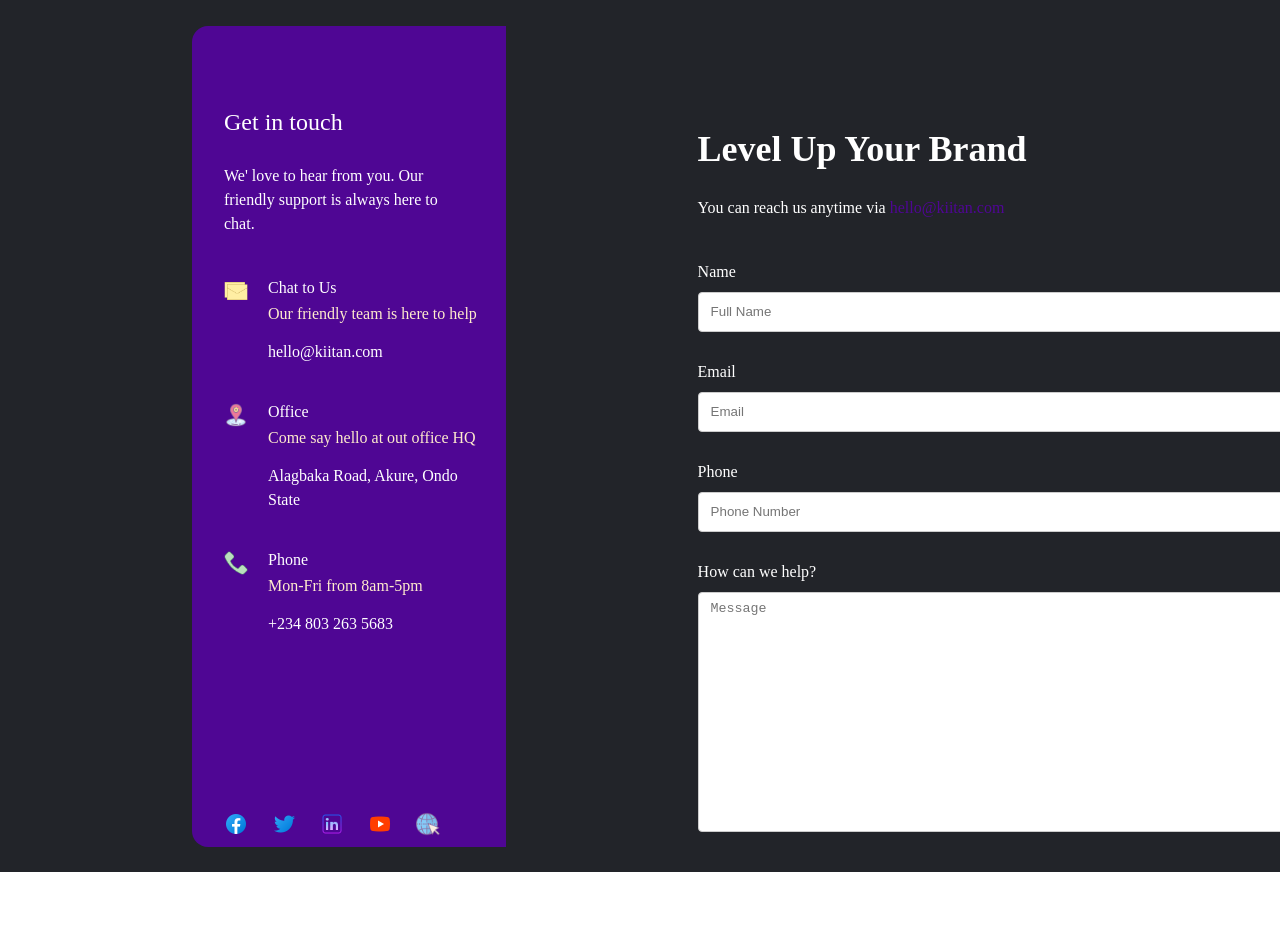
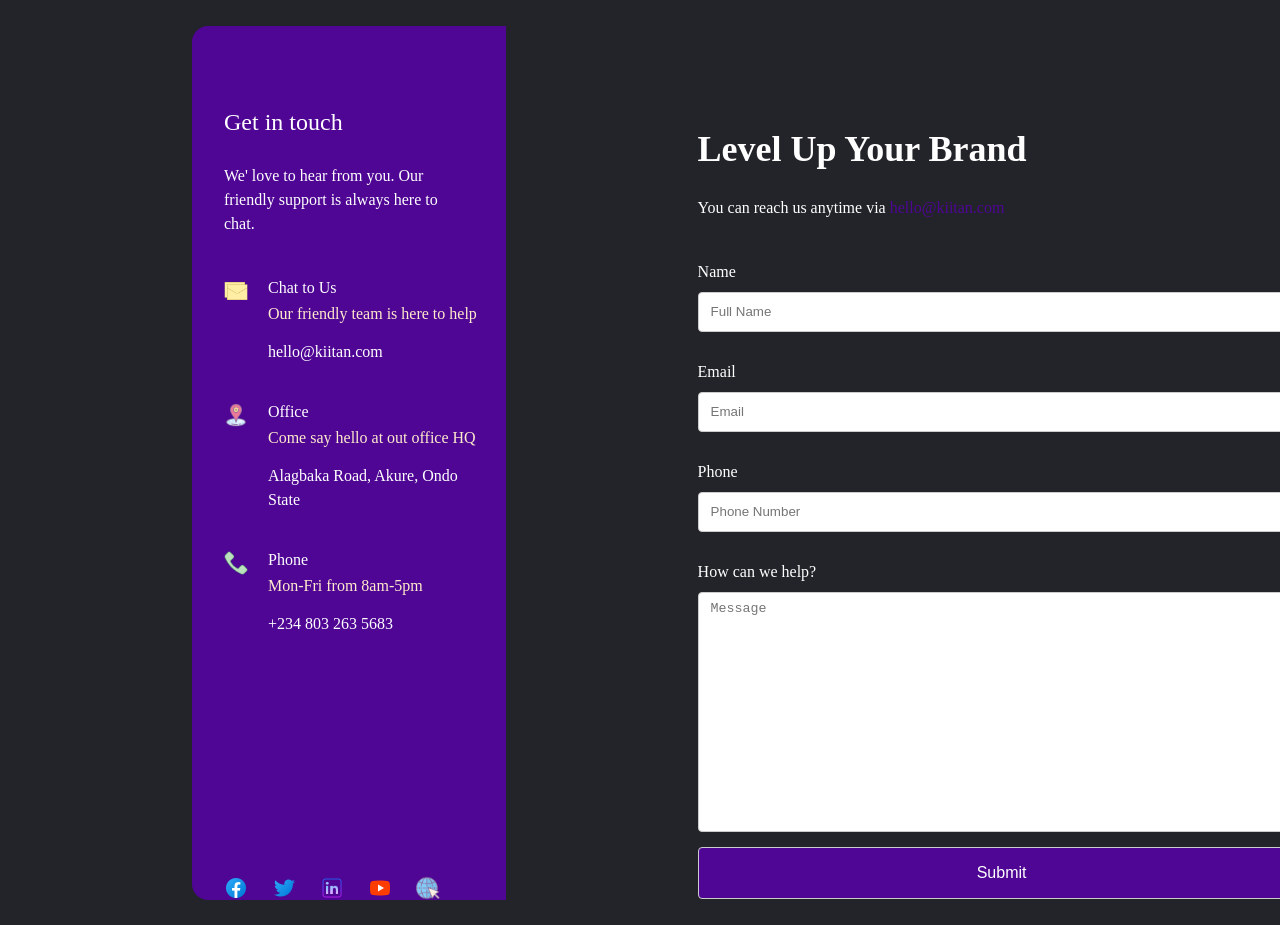
Before and after one commit to Ogooluwakiitan/Portfolio, a plain HTML site: page contact.html in a window 1280 px wide. Shown: the top 925 px of the page. Before the commit the page ends 872 px from the top, so only its background shows below. Drawn offline with Linux system fonts and the light colour scheme; a web font is replaced by a local one.

Commit message:
bolaji 3rd changes

```diff
--- a/contact.html
+++ b/contact.html
@@ -41,7 +41,7 @@
             <p>+234 803 263 5683</p>
           </div>
         </div>
-        <div style="display: flex; margin-top: 11rem;">
+        <div style="display: flex; margin-top: 15rem;">
           <img src="assets/icons/facebook.png" alt="" style="width: 24px; height: 24px; margin-right: 1.5rem;">
           <img src="assets/icons/twitter.png" alt="" style="width: 24px; height: 24px; margin-right: 1.5rem;">
           <img src="assets/icons/linkedin.png" alt="" style="width: 24px; height: 24px; margin-right: 1.5rem;">
@@ -69,6 +69,7 @@
             <p>How can we help?</p>
             <textarea placeholder="Message"></textarea>
           </div>
+          <button>Submit</button>
         </div>
       </div>
     </div>
```
